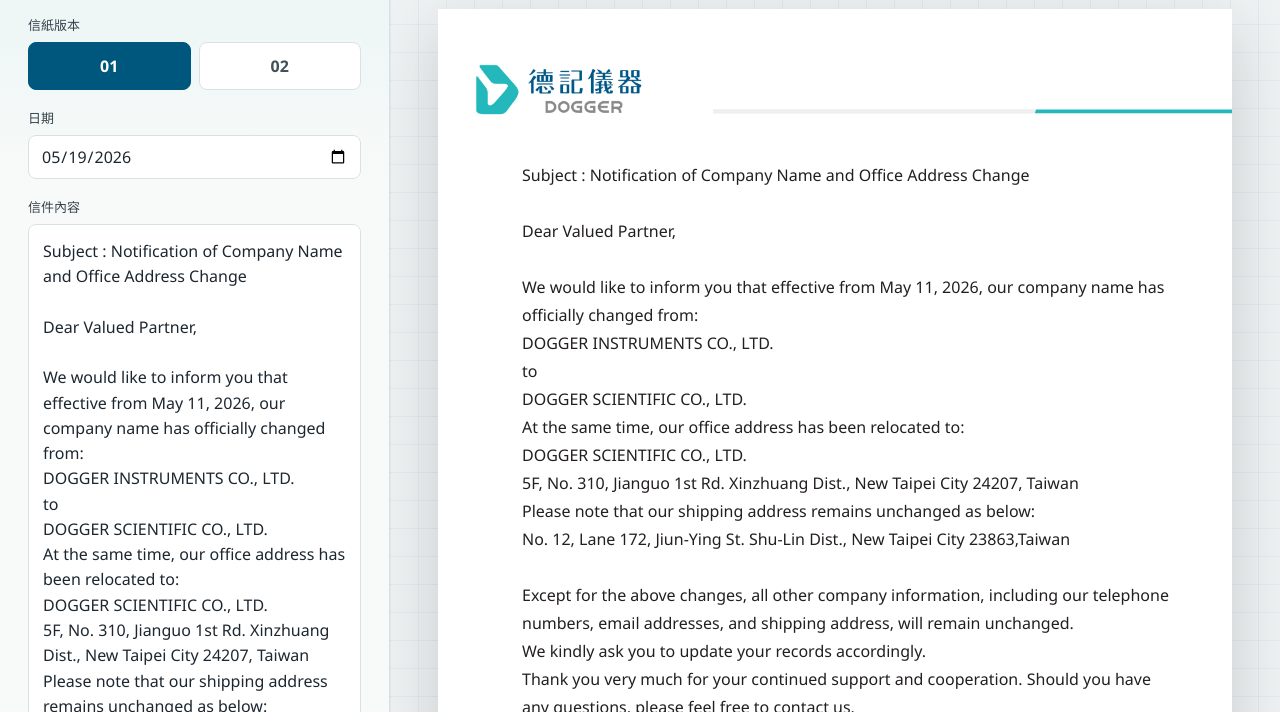
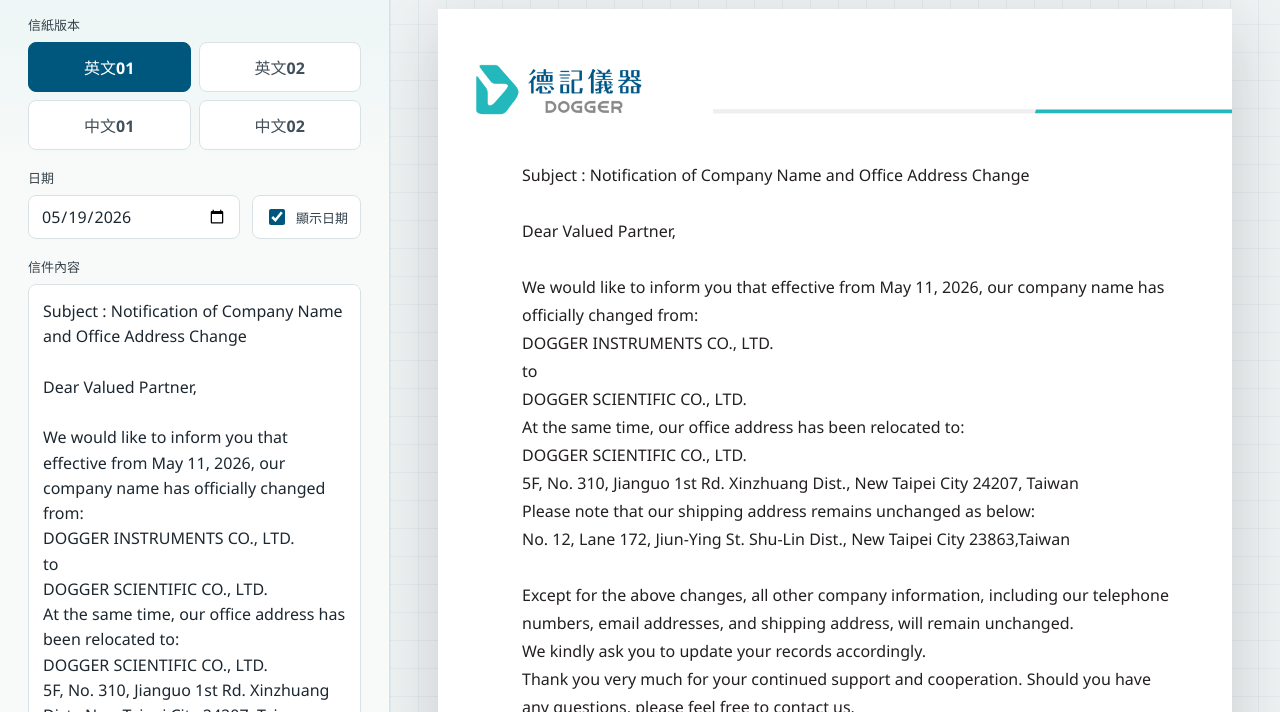
Before and after one commit to aabbyaaaa/dogger-letter-generator, a website built with Vite: page index.html in a window 1280 px wide. Shown: the part 88-800 px from the top of the page. Built offline with nearby package versions, Linux system fonts and the light colour scheme.

Commit message:
Add-Chinese-stationery-templates

```diff
--- a/src/main.ts
+++ b/src/main.ts
@@ -16,13 +16,16 @@ import {
 
 import stationery01 from "../2026-德記-英文信籤-01.jpg";
 import stationery02 from "../2026-德記-英文信籤-02.jpg";
+import stationeryZh01 from "../2026-德記-中文信籤-01.jpg";
+import stationeryZh02 from "../2026-德記-中文信籤-02.jpg";
 import signatureImage from "../TI簽名檔.jpg";
 
-type TemplateId = "01" | "02";
+type TemplateId = "en-01" | "en-02" | "zh-01" | "zh-02";
 
 type LetterState = {
   templateId: TemplateId;
   date: string;
+  includeDate: boolean;
   content: string;
   includeSignature: boolean;
   signatureOffsetX: number;
@@ -60,9 +63,9 @@ const A4_HEIGHT_TWIP = 16838;
 const TWIP_PER_PX = 15;
 
 const templates: Record<TemplateId, TemplateConfig> = {
-  "01": {
-    id: "01",
-    label: "英文信籤 01",
+  "en-01": {
+    id: "en-01",
+    label: "英文01",
     image: stationery01,
     contentLeft: 84,
     contentTop: 152,
@@ -72,10 +75,34 @@ const templates: Record<TemplateId, TemplateConfig> = {
     dateTop: 988,
     dateRight: 94,
   },
-  "02": {
-    id: "02",
-    label: "英文信籤 02",
+  "en-02": {
+    id: "en-02",
+    label: "英文02",
     image: stationery02,
+    contentLeft: 92,
+    contentTop: 164,
+    contentWidth: 650,
+    signatureTop: 880,
+    signatureLeft: 88,
+    dateTop: 988,
+    dateRight: 94,
+  },
+  "zh-01": {
+    id: "zh-01",
+    label: "中文01",
+    image: stationeryZh01,
+    contentLeft: 84,
+    contentTop: 152,
+    contentWidth: 660,
+    signatureTop: 880,
+    signatureLeft: 84,
+    dateTop: 988,
+    dateRight: 94,
+  },
+  "zh-02": {
+    id: "zh-02",
+    label: "中文02",
+    image: stationeryZh02,
     contentLeft: 92,
     contentTop: 164,
     contentWidth: 650,
@@ -108,8 +135,9 @@ Best regards,
 DOGGER SCIENTIFIC CO., LTD.`;
 
 const state: LetterState = {
-  templateId: "01",
+  templateId: "en-01",
   date: toDateInputValue(new Date()),
+  includeDate: true,
   content: sampleContent,
   includeSignature: true,
   signatureOffsetX: 88,
@@ -139,21 +167,34 @@ app.innerHTML = `
       <div class="field-group">
         <label class="field-label">信紙版本</label>
         <div class="segmented" role="radiogroup" aria-label="信紙版本">
+          ${Object.values(templates)
+            .map(
+              (template) => `
                 <label>
-            <input type="radio" name="template" value="01" checked />
-            <span>01</span>
+                  <input
+                    type="radio"
+                    name="template"
+                    value="${template.id}"
+                    ${template.id === state.templateId ? "checked" : ""}
+                  />
+                  <span>${escapeHtml(template.label)}</span>
                 </label>
-          <label>
-            <input type="radio" name="template" value="02" />
-            <span>02</span>
-          </label>
+              `,
+            )
+            .join("")}
         </div>
       </div>
 
+      <div class="date-row">
         <label class="field-group">
           <span class="field-label">日期</span>
           <input id="dateInput" class="control-input" type="date" value="${state.date}" />
         </label>
+        <label class="date-toggle">
+          <input id="includeDateInput" type="checkbox" ${state.includeDate ? "checked" : ""} />
+          <span>顯示日期</span>
+        </label>
+      </div>
 
       <label class="field-group field-grow">
         <span class="field-label">信件內容</span>
@@ -226,6 +267,7 @@ const previewPages = mustGet<HTMLDivElement>("previewPages");
 const pageCount = mustGet<HTMLDivElement>("pageCount");
 const statusText = mustGet<HTMLParagraphElement>("statusText");
 const dateInput = mustGet<HTMLInputElement>("dateInput");
+const includeDateInput = mustGet<HTMLInputElement>("includeDateInput");
 const contentInput = mustGet<HTMLTextAreaElement>("contentInput");
 const includeSignatureInput = mustGet<HTMLInputElement>("includeSignatureInput");
 const signatureXInput = mustGet<HTMLInputElement>("signatureXInput");
@@ -247,6 +289,12 @@ document.querySelectorAll<HTMLInputElement>('input[name="template"]').forEach((i
 
 dateInput.addEventListener("input", () => {
   state.date = dateInput.value;
+  renderPreview();
+});
+
+includeDateInput.addEventListener("change", () => {
+  state.includeDate = includeDateInput.checked;
+  dateInput.disabled = !state.includeDate;
   renderPreview();
 });
 
@@ -293,6 +341,7 @@ wordButton.addEventListener("click", () => {
   void downloadWord();
 });
 
+dateInput.disabled = !state.includeDate;
 renderPreview();
 
 function renderPreview(): void {
@@ -361,10 +410,16 @@ function renderPage(
               </div>
               <span>${escapeHtml(state.signerTitle || " ")}</span>
             </section>
+            ${
+              state.includeDate
+                ? `
                   <p
                     class="letter-date"
                     style="right: ${template.dateRight}px; top: ${template.dateTop}px"
                   ><span>Date :</span> ${escapeHtml(displayDate(state.date))}</p>
+                `
+                : ""
+            }
           `
           : ""
       }
@@ -631,6 +686,26 @@ function signatureWordBlock(
   const spacers = Array.from({ length: linesBeforeSignature }, () =>
     new Paragraph({ style: "LetterBody", children: [new TextRun(" ")] }),
   );
+  const dateParagraphs = state.includeDate
+    ? [
+        new Paragraph({
+          alignment: AlignmentType.RIGHT,
+          spacing: { before: 120, after: 0 },
+          children: [
+            new TextRun({
+              text: "Date :",
+              color: "00577d",
+              size: 25,
+            }),
+            new TextRun({
+              text: ` ${displayDate(state.date)}`,
+              color: "231f20",
+              size: 25,
+            }),
+          ],
+        }),
+      ]
+    : [];
 
   return [
     ...spacers,
@@ -663,22 +738,7 @@ function signatureWordBlock(
       style: "LetterBody",
       children: [new TextRun(state.signerTitle || " ")],
     }),
-    new Paragraph({
-      alignment: AlignmentType.RIGHT,
-      spacing: { before: 120, after: 0 },
-      children: [
-        new TextRun({
-          text: "Date :",
-          color: "00577d",
-          size: 25,
-        }),
-        new TextRun({
-          text: ` ${displayDate(state.date)}`,
-          color: "231f20",
-          size: 25,
-        }),
-      ],
-    }),
+    ...dateParagraphs,
   ];
 }
 
--- a/src/styles.css
+++ b/src/styles.css
@@ -184,6 +184,40 @@ h2 {
 .content-input:focus {
   border-color: var(--teal);
   box-shadow: 0 0 0 3px rgba(43, 184, 186, 0.16);
+}
+
+.control-input:disabled {
+  color: #8a98a1;
+  background: #edf2f3;
+  cursor: not-allowed;
+}
+
+.date-row {
+  display: grid;
+  grid-template-columns: minmax(0, 1fr) auto;
+  gap: 12px;
+  align-items: end;
+}
+
+.date-toggle {
+  display: inline-flex;
+  align-items: center;
+  gap: 8px;
+  min-height: 44px;
+  padding: 0 12px;
+  color: #34424b;
+  font-size: 13px;
+  font-weight: 800;
+  border: 1px solid var(--line);
+  border-radius: 8px;
+  background: #fff;
+  cursor: pointer;
+}
+
+.date-toggle input {
+  width: 16px;
+  height: 16px;
+  accent-color: var(--blue);
 }
 
 .signature-toggle {
@@ -410,6 +444,10 @@ h2 {
     height: auto;
   }
 
+  .date-row {
+    grid-template-columns: 1fr;
+  }
+
   .preview-shell {
     padding-inline: 18px;
   }
```
Also changed, not shown: 2026-德記-中文信籤-01.jpg (added), 2026-德記-中文信籤-02.jpg (added). Lines whose indentation alone changed are shown as unchanged.
